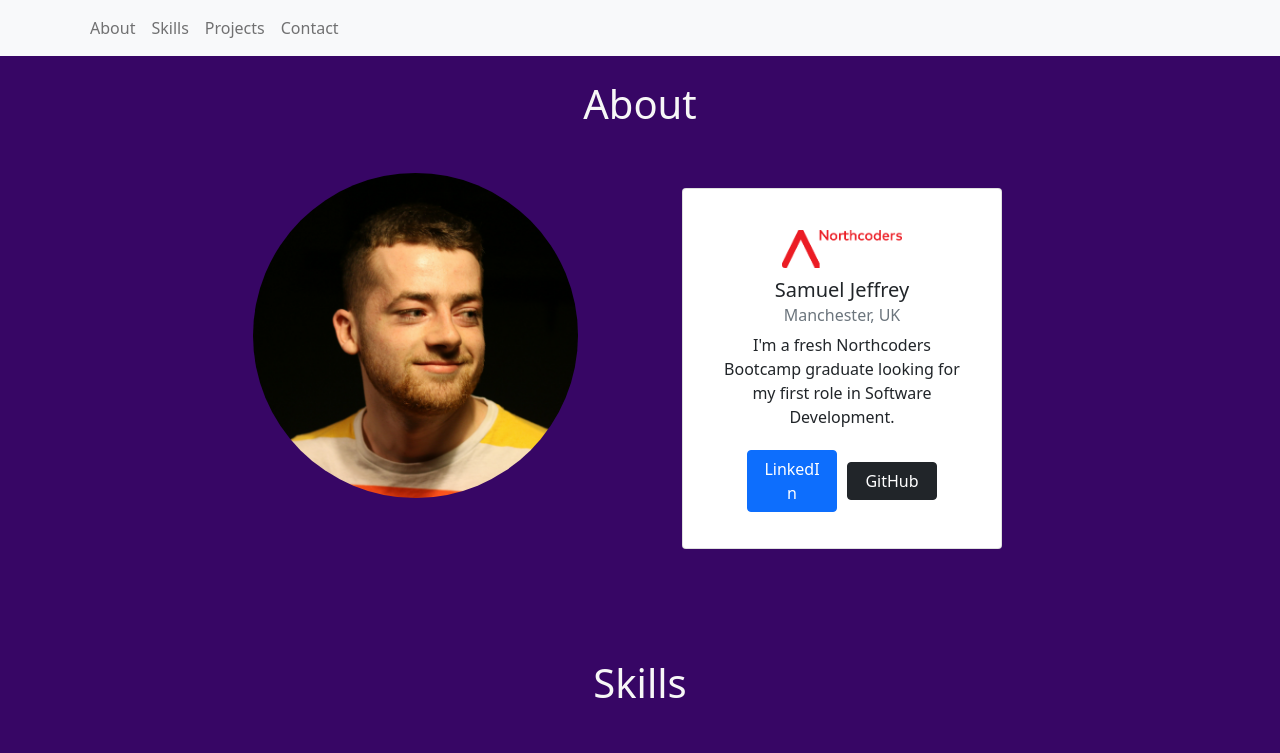
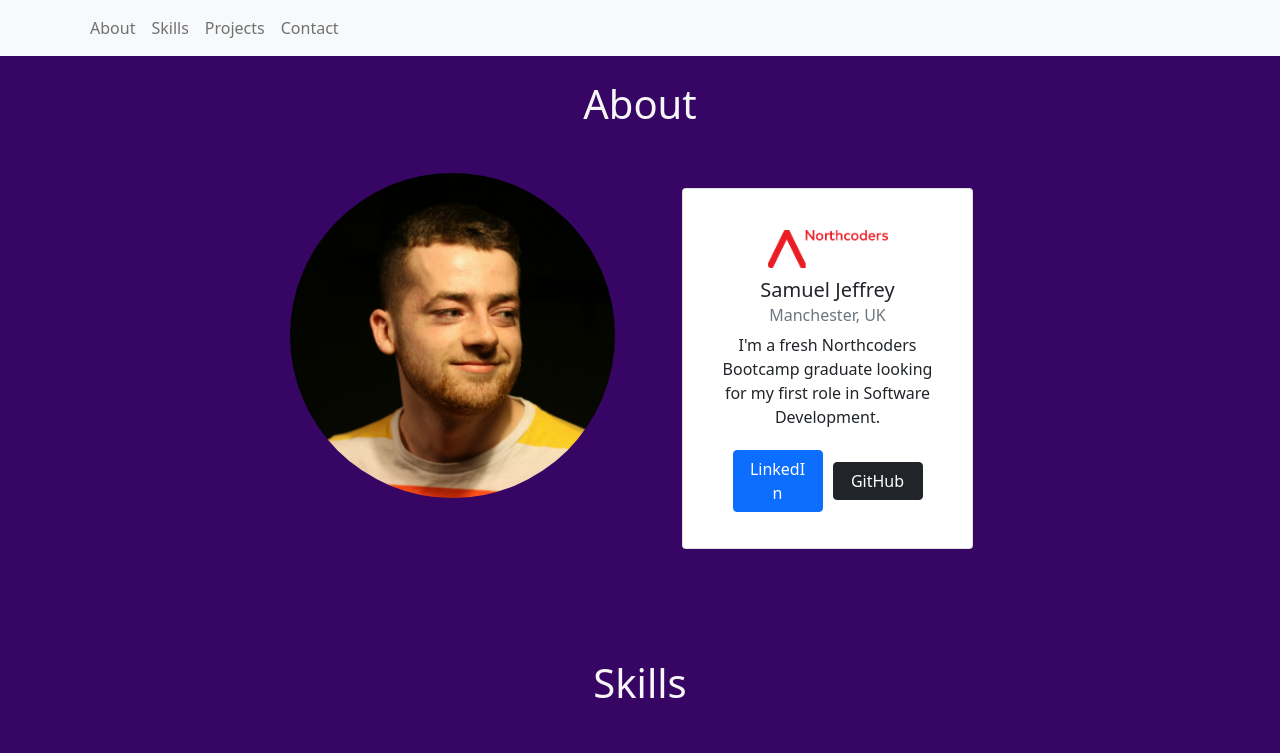
Before and after one commit to samueljeffrey/Portfolio, a React (Create React App) app: page / in a window 1280 px wide. Shown: the top 753 px of the page. Built offline with nearby package versions, Linux system fonts and the light colour scheme.

Commit message:
fix centering issues in about section

```diff
--- a/src/App.css
+++ b/src/App.css
@@ -18,8 +18,13 @@ h1 {
 /* ABOUT SECTION */
 
 #about {
-  max-width: 900px;
+  max-width: 750px;
   margin: auto;
+}
+
+.about-half {
+  justify-content: center;
+  width: 375px;
 }
 
 #about-title {
--- a/src/App.js
+++ b/src/App.js
@@ -43,10 +43,10 @@ function App() {
         <h1 id="about-title">About</h1>
         <Container>
           <Row>
-            <Col>
+            <Col className="about-half">
               <Image src="./portrait.jpg" roundedCircle={true} id="portrait" />
             </Col>
-            <Col>
+            <Col className="about-half">
               <Card>
                 <Card.Body>
                   <Card.Img
```
